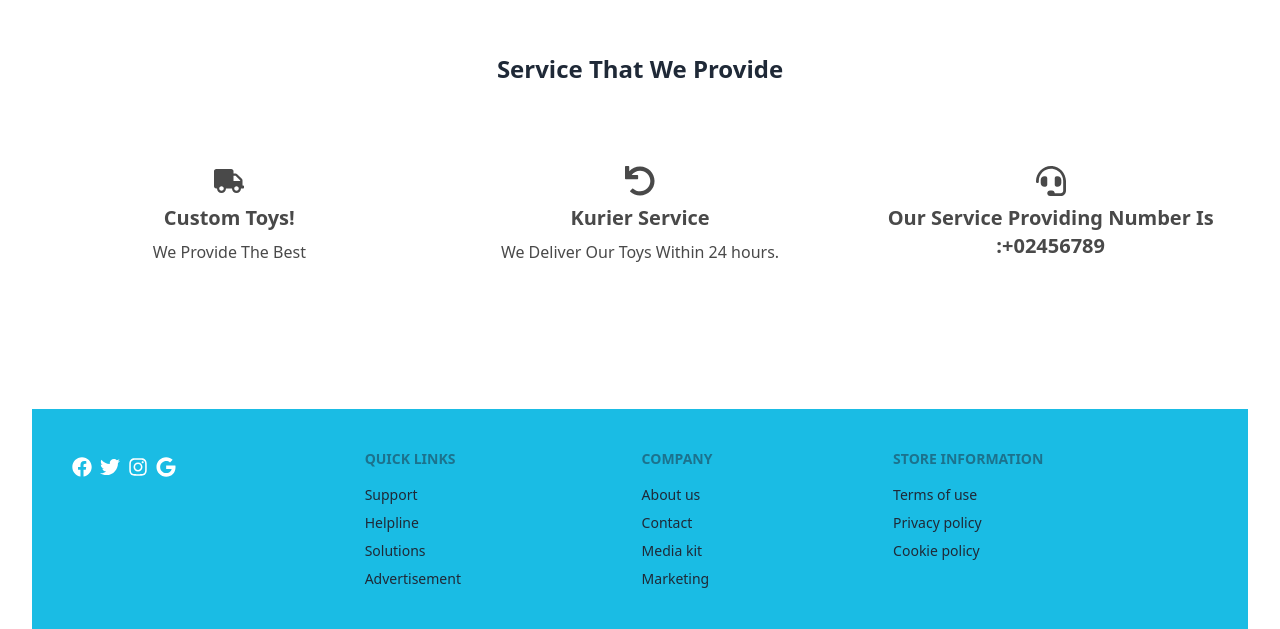
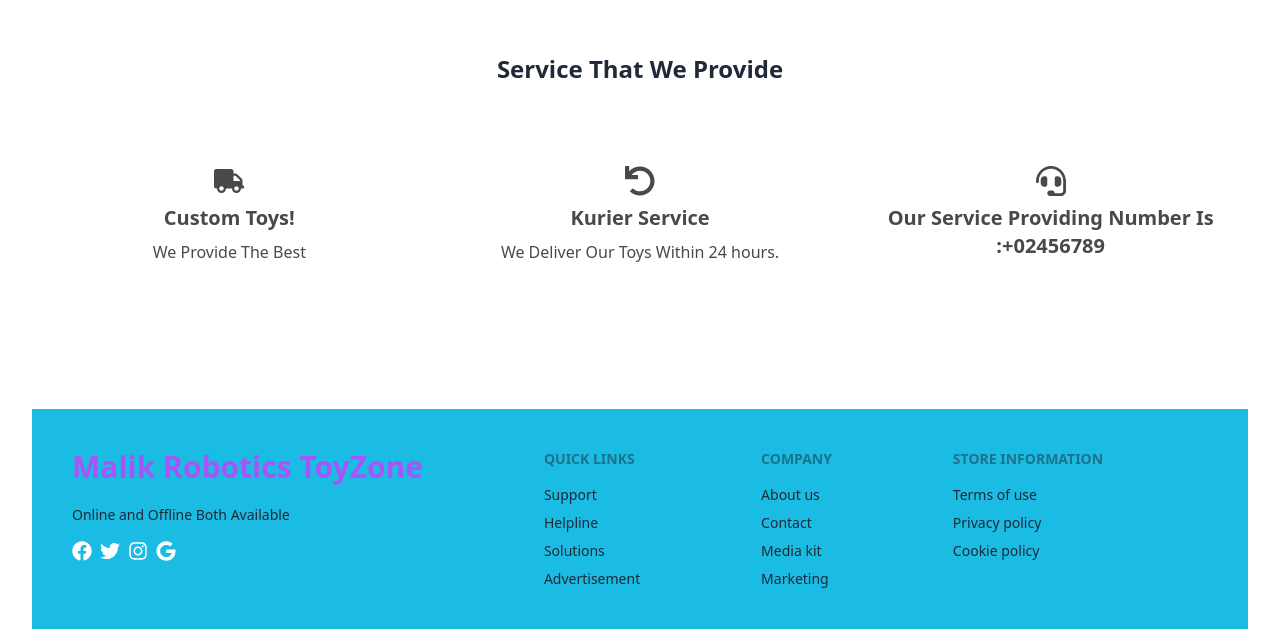
Before and after one commit to rayhan9999/assignment-eleven-client-site, a React (Vite) app: page / in a window 1280 px wide. Shown: the part 2633-3262 px from the top of the page. Built offline with nearby package versions, Linux system fonts and the light colour scheme; no server answers.

Commit message:
added text

```diff
--- a/src/SharedPage/Footer/Footer.jsx
+++ b/src/SharedPage/Footer/Footer.jsx
@@ -6,7 +6,12 @@ const Footer = () => {
     <div>
       <footer className="footer p-10 bg-[#1abce4] text-yellow-400-500">
         <div>
-
+          <p>
+            <span className="text-purple-500 text-3xl font-bold">Malik Robotics ToyZone</span>
+            <br />
+            <br />
+            Online and Offline Both Available
+          </p>
           <div className="flex justify-center mt-2">
             <Link to="#" className=" mr-2">
               <FaFacebook className="text-white text-xl" />
```
